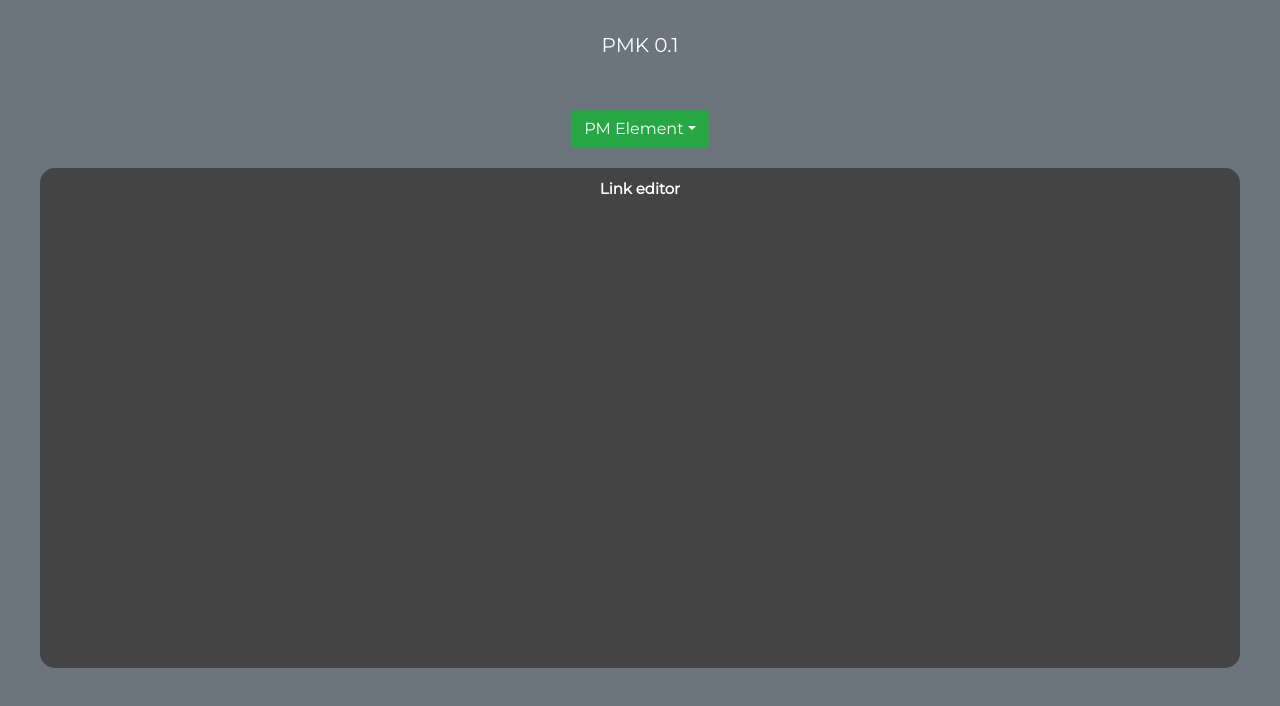
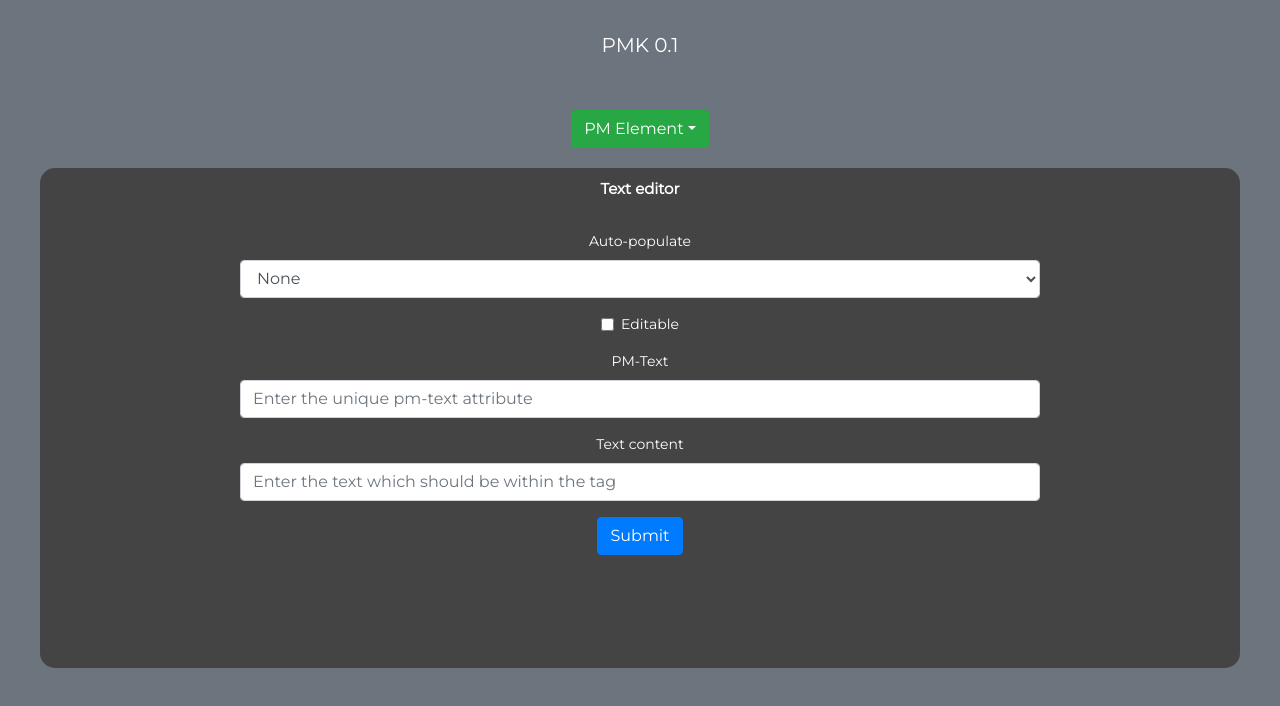
Before and after one commit to Vonathar/pmk, a React (Create React App) app: page / in a window 1280 px wide. Shown: the top 706 px of the page. Built offline with nearby package versions, Linux system fonts and the light colour scheme.

Commit message:
Minor amends

```diff
--- a/src/components/home/home.jsx
+++ b/src/components/home/home.jsx
@@ -7,7 +7,7 @@ import '../../css/home/home.css'
 
 class Home extends Component {
     state = {
-        dropdownSelection: "link"
+        dropdownSelection: "text"
     }
     updateDropdownSelection = (newSelection) => {
         this.setState({
--- a/src/components/home/textEditor.jsx
+++ b/src/components/home/textEditor.jsx
@@ -1,5 +1,6 @@
 import React, { Component } from 'react';
 import '../../css/home/textEditor.css'
+import { Form, Button } from 'react-bootstrap';
 
 class TextEditor extends Component {
     render() {
@@ -8,6 +9,31 @@ class TextEditor extends Component {
                 <p className="editor-h1">
                     Text editor
                 </p>
+                <Form>
+                    <Form.Group controlId="exampleForm.ControlSelect1">
+                        <Form.Label>Auto-populate</Form.Label>
+                        <Form.Control as="select">
+                            <option>None</option>
+                            <option>Company Name</option>
+                            <option>Company Website</option>
+                        </Form.Control>
+                    </Form.Group>
+                    <Form.Group controlId="formBasicCheckbox">
+                        <Form.Check type="checkbox" label="Editable" />
+                    </Form.Group>
+                    <Form.Group controlId="formBasicEmail">
+                        <Form.Label>PM-Text</Form.Label>
+                        <Form.Control type="text" placeholder="Enter the unique pm-text attribute" />
+                    </Form.Group>
+
+                    <Form.Group controlId="formBasicPassword">
+                        <Form.Label>Text content</Form.Label>
+                        <Form.Control type="text" placeholder="Enter the text which should be within the tag" />
+                    </Form.Group>
+                    <Button variant="primary" type="submit">
+                        Submit
+                    </Button>
+                </Form>
             </div>
         )
     }
--- a/src/css/home/home.css
+++ b/src/css/home/home.css
@@ -16,5 +16,5 @@
 .editor-h1 {
     font-size: 15px;
     font-weight: bold;
-    margin-bottom: 15px;
+    margin-bottom: 30px;
 }
--- a/src/css/home/textEditor.css
+++ b/src/css/home/textEditor.css
@@ -1,7 +1,7 @@
 #div-textEditor {
     width: 1200px;
     height: 500px;
-    padding: 10px;
+    padding: 10px 200px;
     margin: 20px auto;
     border-radius: 15px;
     background-color: #444444;
```
Also changed, not shown: package.json (line endings or trailing spaces).
